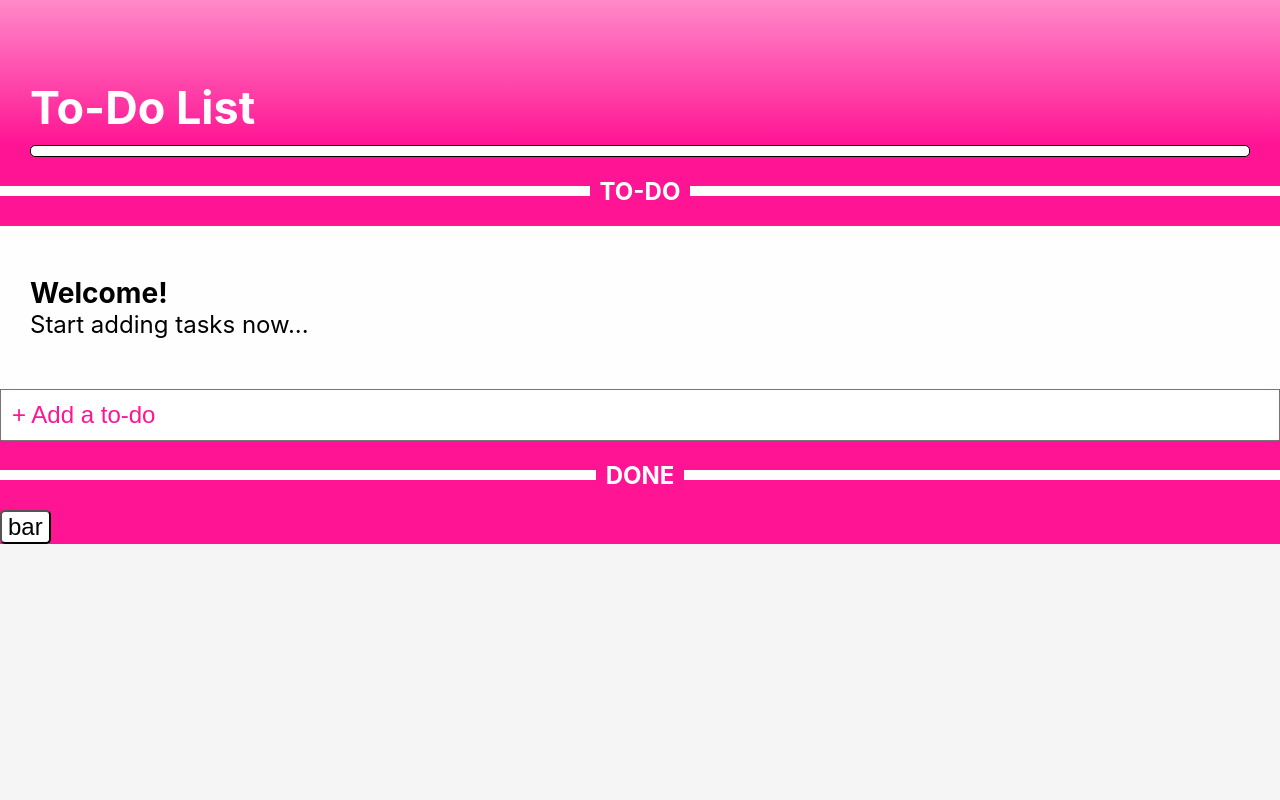
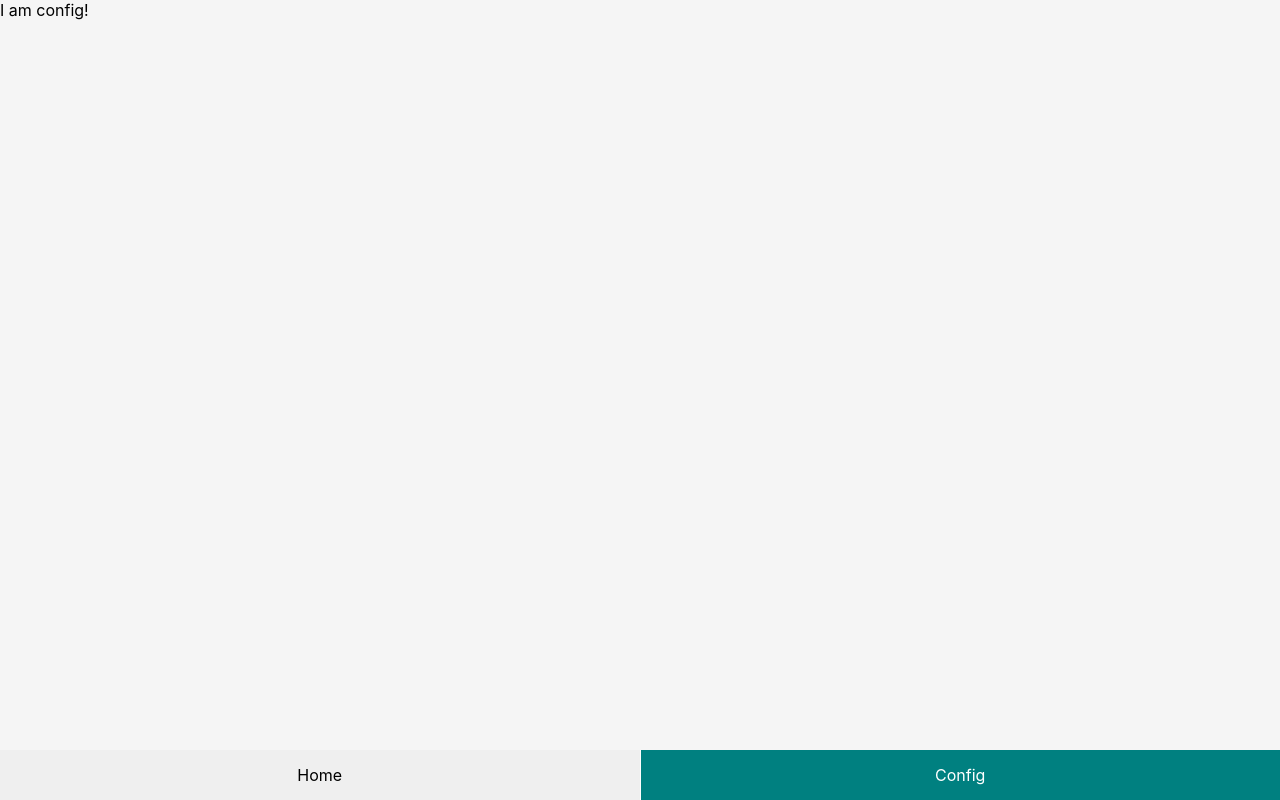
Before and after one commit to fraukedtz/react-todo-app, a React (Create React App) app: page /config in a window 1280 px wide. Built offline with nearby package versions, Linux system fonts and the light colour scheme; the HTML template or start-up script is replaced by a standard one.

Commit message:
add react routing

```diff
--- a/src/components/App.js
+++ b/src/components/App.js
@@ -1,151 +1,55 @@
 import React, { Component } from 'react'
-import uid from 'uid'
-import Heading from './Heading.js'
-import Counter from './Counter.js'
-import Welcome from './Welcome.js'
-import Input from './Input.js'
-import Todo from './Todo.js'
-import Separator from './Separator.js'
-import ProgressBar from './ProgressBar.js'
+import { BrowserRouter as Router, Route, NavLink } from 'react-router-dom'
+import styled from 'styled-components'
 
-import styled from 'styled-components'
-import ToggleButton from './ToggleButton.js'
+import Home from './Home'
+import Config from './Config'
 
-const Wrapper = styled.section`
-  background-color: deeppink;
-`
-const List = styled.ul`
-  text-align: center;
-  margin: 0;
-  padding: 0;
-`
-export const TextBox = styled.div`
+const Wrapper = styled.div`
   display: grid;
+  grid-template-rows: auto 50px;
+  height: 100vh;
+
+  nav {
+    display: flex;
+  }
+
+  a:any-link {
+    display: flex;
+    align-items: center;
+    justify-content: center;
+    text-decoration: none;
+    color: black;
+    width: 100%;
+    background: #efefef;
+    &:first-child {
+      border-right: 1px solid white;
+    }
+
+    &.active {
+      background: teal;
+      color: white;
+    }
+  }
 `
 
-class App extends Component {
-  state = {
-    todos: this.load(),
-    buttonState: false
-  }
-
+export default class App extends Component {
   render() {
-    this.save()
     return (
-      <React.Fragment>
+      <Router>
         <Wrapper>
-          <Heading text={'To-Do List'} />
-          {this.state.todos.length > 0 ? (
-            <Counter number={this.getDoneNumber()} />
-          ) : null}
-          <ProgressBar percentage={this.calculatePercentage()} />
-          <Separator text={'to-do'} />
-          {this.state.todos.length > 0 ? (
-            <List>{this.renderOpenTodos()}</List>
-          ) : (
-            <Welcome />
-          )}
-          <TextBox>
-            <Input onEnter={this.handleKeyPress} />
-          </TextBox>
-          <Separator text={'done'} />
-          <List>{this.renderDoneTodos()}</List>
-          <ToggleButton
-            defaultText={'foo'}
-            alternativeText={'bar'}
-            isDefault={false}
-            onClick={() => this.toggleGlobalButtonState()}
-          />
+          <Route exact path="/" component={Home} />
+          <Route path="/config/" component={Config} />
+          <nav>
+            <NavLink exact activeClassName="active" to="/">
+              Home
+            </NavLink>
+            <NavLink activeClassName="active" to="/config/">
+              Config
+            </NavLink>
+          </nav>
         </Wrapper>
-        <footer />
-      </React.Fragment>
+      </Router>
     )
   }
-
-  toggleGlobalButtonState = () => {
-    this.setState({
-      buttonState: !this.state.buttonState
-    })
-  }
-
-  renderOpenTodos() {
-    return this.state.todos.filter(t => !t.isDone).map(this.renderSingleTodo)
-  }
-
-  renderDoneTodos() {
-    return this.state.todos.filter(t => t.isDone).map(this.renderSingleTodo)
-  }
-
-  renderSingleTodo = item => (
-    <Todo
-      key={item.id}
-      text={item.text}
-      isDone={item.isDone}
-      onClick={() => this.toggleDone(item.id)}
-      onDelete={() => this.deleteTodo(item.id)}
-    />
-  )
-
-  deleteTodo = id => {
-    const { todos } = this.state
-    const index = todos.findIndex(t => t.id === id)
-
-    const updatedTodos = [...todos.slice(0, index), ...todos.slice(index + 1)]
-
-    this.setState({
-      todos: updatedTodos
-    })
-  }
-
-  toggleDone = id => {
-    const { todos } = this.state
-    const index = todos.findIndex(t => t.id === id)
-    const todo = todos[index]
-    const updatedTodos = [
-      ...todos.slice(0, index),
-      { ...todo, isDone: !todo.isDone },
-      ...todos.slice(index + 1)
-    ]
-
-    this.setState({
-      todos: updatedTodos
-    })
-  }
-
-  handleKeyPress = event => {
-    const { todos } = this.state
-    const input = event.target
-
-    const updatedTodos = [
-      { text: input.value, isDone: false, id: uid() },
-      ...todos
-    ]
-
-    this.setState({
-      todos: updatedTodos
-    })
-  }
-
-  getDoneNumber() {
-    return this.state.todos.filter(t => t.isDone).length
-  }
-
-  calculatePercentage() {
-    const array = this.state.todos
-    return Math.round((array.filter(t => t.isDone).length / array.length) * 100)
-  }
-
-  save() {
-    localStorage.setItem('todo-app--todos', JSON.stringify(this.state.todos))
-  }
-
-  load() {
-    try {
-      return JSON.parse(localStorage.getItem('todo-app--todos')) || []
-    } catch (err) {
-      return []
-    }
-  }
 }
-
-export default App
--- /dev/null
+++ b/src/components/Config.js
@@ -0,0 +1,9 @@
+import React, { Component } from 'react'
+
+export class Config extends Component {
+  render() {
+    return <section>I am config!</section>
+  }
+}
+
+export default Config
--- /dev/null
+++ b/src/components/Home.js
@@ -0,0 +1,148 @@
+import React, { Component } from 'react'
+import uid from 'uid'
+import Heading from './Heading.js'
+import Counter from './Counter.js'
+import Welcome from './Welcome.js'
+import Input from './Input.js'
+import Todo from './Todo.js'
+import Separator from './Separator.js'
+import ProgressBar from './ProgressBar.js'
+
+import styled from 'styled-components'
+import ToggleButton from './ToggleButton.js'
+
+const Wrapper = styled.section`
+  background-color: deeppink;
+`
+const List = styled.ul`
+  text-align: center;
+  margin: 0;
+  padding: 0;
+`
+export const TextBox = styled.div`
+  display: grid;
+`
+
+export default class Home extends Component {
+  state = {
+    todos: this.load(),
+    buttonState: false
+  }
+
+  render() {
+    this.save()
+    return (
+      <React.Fragment>
+        <Wrapper>
+          <Heading text={'To-Do List'} />
+          {this.state.todos.length > 0 ? (
+            <Counter number={this.getDoneNumber()} />
+          ) : null}
+          <ProgressBar percentage={this.calculatePercentage()} />
+          <Separator text={'to-do'} />
+          {this.state.todos.length > 0 ? (
+            <List>{this.renderOpenTodos()}</List>
+          ) : (
+            <Welcome />
+          )}
+          <TextBox>
+            <Input onEnter={this.handleKeyPress} />
+          </TextBox>
+          <Separator text={'done'} />
+          <List>{this.renderDoneTodos()}</List>
+          <ToggleButton
+            defaultText={'foo'}
+            alternativeText={'bar'}
+            isDefault={false}
+            onClick={() => this.toggleGlobalButtonState()}
+          />
+        </Wrapper>
+      </React.Fragment>
+    )
+  }
+
+  toggleGlobalButtonState = () => {
+    this.setState({
+      buttonState: !this.state.buttonState
+    })
+  }
+
+  renderOpenTodos() {
+    return this.state.todos.filter(t => !t.isDone).map(this.renderSingleTodo)
+  }
+
+  renderDoneTodos() {
+    return this.state.todos.filter(t => t.isDone).map(this.renderSingleTodo)
+  }
+
+  renderSingleTodo = item => (
+    <Todo
+      key={item.id}
+      text={item.text}
+      isDone={item.isDone}
+      onClick={() => this.toggleDone(item.id)}
+      onDelete={() => this.deleteTodo(item.id)}
+    />
+  )
+
+  deleteTodo = id => {
+    const { todos } = this.state
+    const index = todos.findIndex(t => t.id === id)
+
+    const updatedTodos = [...todos.slice(0, index), ...todos.slice(index + 1)]
+
+    this.setState({
+      todos: updatedTodos
+    })
+  }
+
+  toggleDone = id => {
+    const { todos } = this.state
+    const index = todos.findIndex(t => t.id === id)
+    const todo = todos[index]
+    const updatedTodos = [
+      ...todos.slice(0, index),
+      { ...todo, isDone: !todo.isDone },
+      ...todos.slice(index + 1)
+    ]
+
+    this.setState({
+      todos: updatedTodos
+    })
+  }
+
+  handleKeyPress = event => {
+    const { todos } = this.state
+    const input = event.target
+
+    const updatedTodos = [
+      { text: input.value, isDone: false, id: uid() },
+      ...todos
+    ]
+
+    this.setState({
+      todos: updatedTodos
+    })
+  }
+
+  getDoneNumber() {
+    return this.state.todos.filter(t => t.isDone).length
+  }
+
+  calculatePercentage() {
+    const array = this.state.todos
+    return Math.round((array.filter(t => t.isDone).length / array.length) * 100)
+  }
+
+  save() {
+    localStorage.setItem('todo-app--todos', JSON.stringify(this.state.todos))
+  }
+
+  load() {
+    try {
+      return JSON.parse(localStorage.getItem('todo-app--todos')) || []
+    } catch (err) {
+      return []
+    }
+  }
+}
```
Also changed, not shown: src/stories/index.js (+1 -1 lines).
